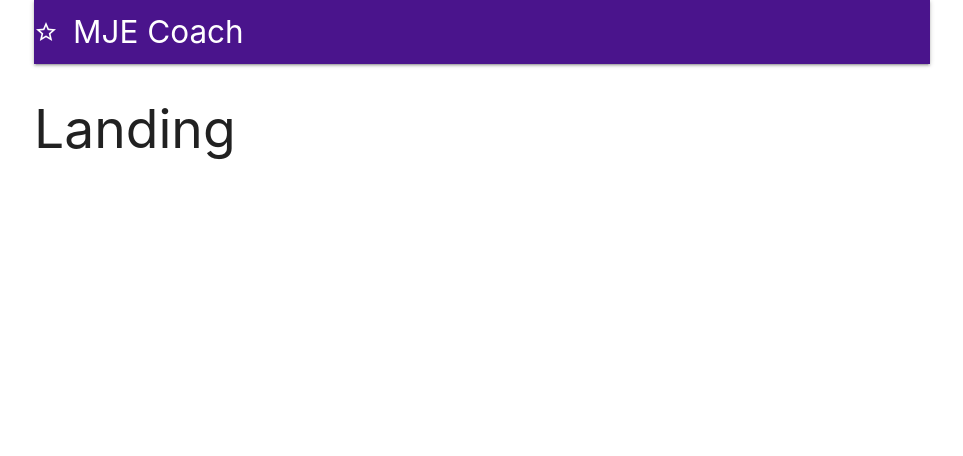
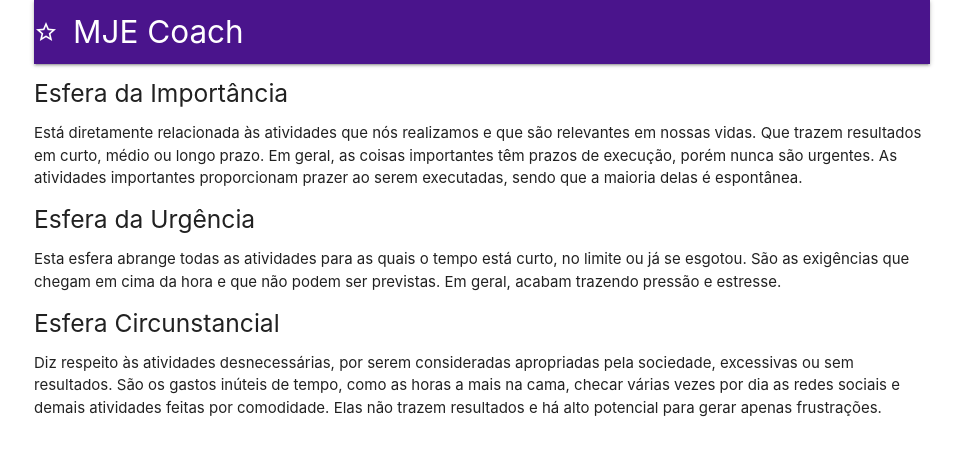
Before and after one commit to rodrigo-estrela/time-triad, a React (Create React App) app in the folder client/: page / in a window 1280 px wide. Shown: the top 456 px of the page, without its empty margins (158-1121 px from the left). Built offline with nearby package versions, Linux system fonts and the light colour scheme; no server answers.

Commit message:
revised landing page

```diff
--- a/client/public/index.html
+++ b/client/public/index.html
@@ -36,7 +36,7 @@
       work correctly both with client-side routing and a non-root public URL.
       Learn how to configure a non-root public URL by running `npm run build`.
     -->
-    <title>React App</title>
+    <title>MJE Coach</title>
   </head>
   <body>
     <noscript>You need to enable JavaScript to run this app.</noscript>
--- a/client/src/components/App.js
+++ b/client/src/components/App.js
@@ -8,8 +8,7 @@ import Header from "./Header";
 import QuizForm from "./Quiz/QuizForm";
 import Question from "./Question";
 import Dashboard from "./Dashboard";
-
-const Landing = () => <h2>Landing</h2>;
+import Landing from "./Landing";
 
 class App extends React.Component {
   componentDidMount() {
--- a/client/src/components/Card.js
+++ b/client/src/components/Card.js
@@ -0,0 +1,14 @@
+import React from "react";
+
+export default (props) => {
+  return (
+    <div class="row">
+      <div class="card deep-purple lighten-5">
+        <div class="card-content">
+          <span class="card-title">{props.title}</span>
+          <p>{props.text}</p>
+        </div>
+      </div>
+    </div>
+  );
+};
--- a/client/src/components/Header.js
+++ b/client/src/components/Header.js
@@ -13,7 +13,9 @@ class Header extends React.Component {
       case false:
         return (
           <li>
-            <a href="/auth/google">Login with Google</a>
+            <a className="btn" href="/auth/google">
+              Login com Google
+            </a>
           </li>
         );
 
@@ -46,10 +48,7 @@ class Header extends React.Component {
     return (
       <nav className="purple darken-4">
         <div className="nav-wrapper">
-          <Link
-            to={this.props.auth ? "/dashboard" : "/"}
-            className="left brand-logo"
-          >
+          <Link to="/" className="left brand-logo">
             <i className="large material-icons">star_border</i>
             MJE Coach
           </Link>
--- /dev/null
+++ b/client/src/components/Landing.js
@@ -0,0 +1,25 @@
+import React from "react";
+
+import Card from "./Card";
+
+const text = {
+  importante:
+    "Está diretamente relacionada às atividades que nós realizamos e que são relevantes em nossas vidas. Que trazem resultados em curto, médio ou longo prazo. Em geral, as coisas importantes têm prazos de execução, porém nunca são urgentes. As atividades importantes proporcionam prazer ao serem executadas, sendo que a maioria delas é espontânea.",
+  urgente:
+    "Esta esfera abrange todas as atividades para as quais o tempo está curto, no limite ou já se esgotou. São as exigências que chegam em cima da hora e que não podem ser previstas. Em geral, acabam trazendo pressão e estresse.",
+  circunstancial:
+    "Diz respeito às atividades desnecessárias, por serem consideradas apropriadas pela sociedade, excessivas ou sem resultados. São os gastos inúteis de tempo, como as horas a mais na cama, checar várias vezes por dia as redes sociais e demais atividades feitas por comodidade. Elas não trazem resultados e há alto potencial para gerar apenas frustrações.",
+};
+
+export default () => {
+  return (
+    <div>
+      <h5>Esfera da Importância</h5>
+      <p>{text.importante}</p>
+      <h5>Esfera da Urgência</h5>
+      <p>{text.urgente}</p>
+      <h5>Esfera Circunstancial</h5>
+      <p>{text.circunstancial}</p>
+    </div>
+  );
+};
```
Also changed, not shown: 1 other file (tests, documents, lock files or other folders).
